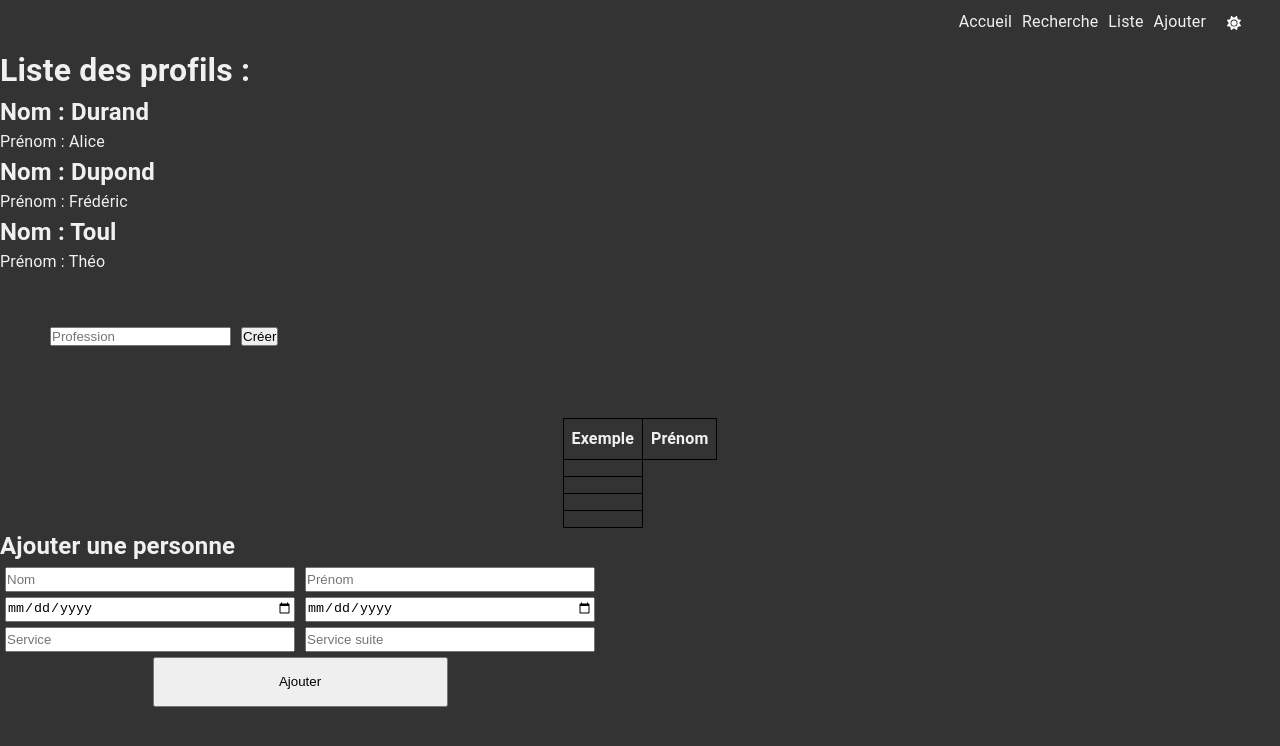
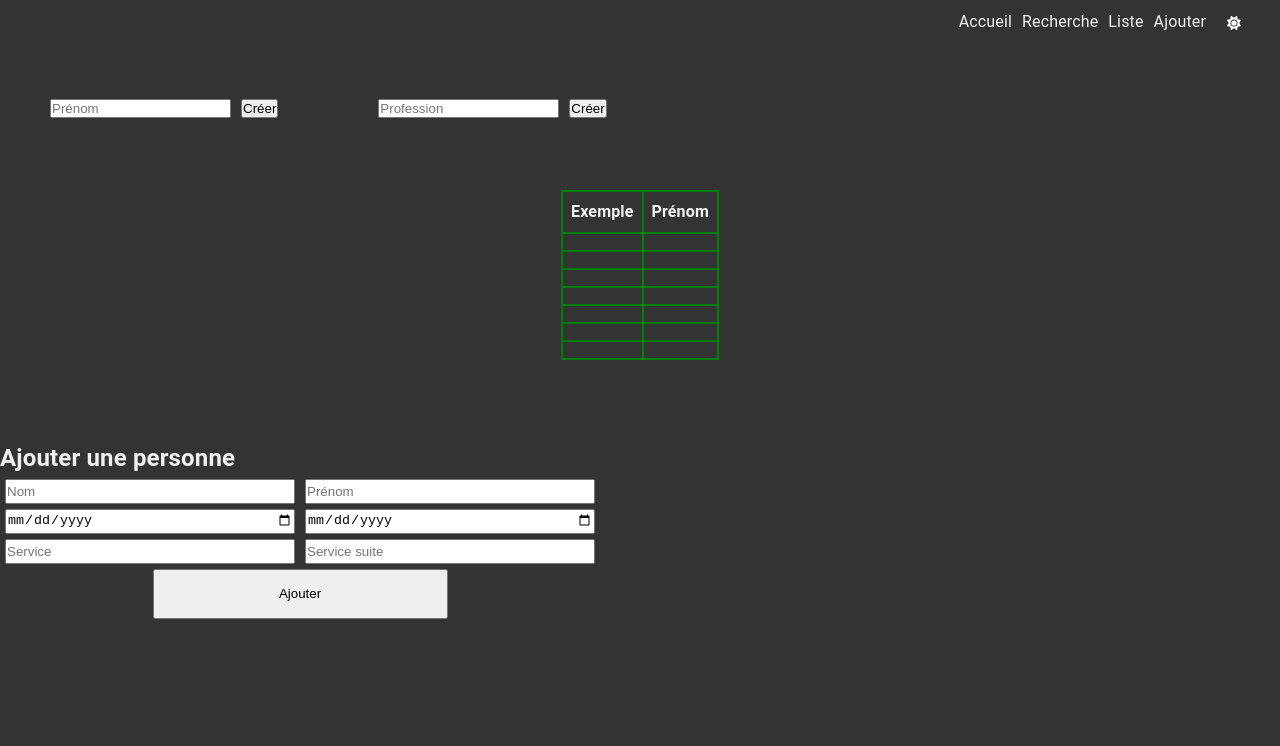
Before and after one commit to ELodieDenis/App-entreprise-salari-s, a React (Vite) app: page /ajouter in a window 1280 px wide. Shown: the top 746 px of the page. Built offline with nearby package versions, Linux system fonts and the light colour scheme.

Commit message:
avancée tableau

```diff
--- a/src/App.jsx
+++ b/src/App.jsx
@@ -35,9 +35,16 @@ const toggleMode = () => {
 
 const isDark = theme.palette.mode === "dark"
 
+
 useEffect(() => {
   document.body.className = isDark ? "dark" : "white";
-}, [isDark]);
+  const table = document.querySelector('table')
+const ths = document.querySelectorAll('th')
+  table.style.border = isDark ? '2px solid green' : "2px solid blue"
+  ths.forEach((th) => {
+    th.style.border = isDark ? '2px solid green' : '2px solid blue'
+  })
+}, [mode]);
 
 const [ hoveredIndex, setHoveredIndex ] = useState(null);
 
--- a/src/Components/ExAddPerson.jsx
+++ b/src/Components/ExAddPerson.jsx
@@ -5,21 +5,30 @@ import { useState, useEffect } from 'react';
 function ExAddPerson() {
 
     const [ valueInput, setValueInput ] = useState("")
-
+    const [ valueInputPrenom, setValueInputPrenom ] = useState("")
     const[ profession, setProfession ] = useState([])
+    const [ prenom, setPrenom ] = useState([])
 
     const handleSubmit = (e) => {
         e.preventDefault();
+        setProfession(prevProfessions => [...prevProfessions, valueInput])
+        setValueInput("")
+        console.log(valueInput)
+    }
 
-        setProfession(prevProfessions => [...prevProfessions, valueInput])
-
-        setValueInput("")
-
-        console.log(valueInput)
+    const handleSubmitPrenom = (e) => {
+        e.preventDefault();
+        setPrenom(prevPrenom => [...prevPrenom, valueInputPrenom])
+        setValueInputPrenom("");
+        console.log(valueInputPrenom)
     }
 
     const handleChange = (e) => {
         setValueInput(e.target.value)
+    }
+
+    const handleChangePrenom = (e) => {
+        setValueInputPrenom(e.target.value)
     }
 
     useEffect(() => {
@@ -29,18 +38,25 @@ function ExAddPerson() {
         }
     }, [profession])
 
+    useEffect(() => {
+        if(prenom.length > 0) {
+            console.log(prenom);
+            console.log(prenom.length)
+        }
+    }, [prenom])
+
     return (
         <div>
-            <h1>Liste des profils :</h1>
+            {/* <h1>Liste des profils :</h1>
 
             <ExProfil nom="Durand" prenom="Alice"/>
             <ExProfil nom="Dupond" prenom="Frédéric"/>
-            <ExProfil nom="Toul" prenom="Théo"/>
-
+            <ExProfil nom="Toul" prenom="Théo"/> */}
+            <div className='form_input' style={{display:'flex'}}>
             <form action="" style={{
                 padding: '50px'}} onSubmit={handleSubmit}>
                 <label>
-                    <input type="text" placeholder='Profession'
+                    <input type="text" placeholder='Prénom'
                     value={valueInput}
                     onChange={handleChange}
                     />
@@ -49,7 +65,20 @@ function ExAddPerson() {
                     marginLeft:'10px'
                 }}>Créer</button>
             </form>
-            <table>
+            <form action="" style={{
+                padding: '50px'}} onSubmit={handleSubmitPrenom}>
+                <label>
+                    <input type="text" placeholder='Profession'
+                    value={valueInput}
+                    onChange={handleChangePrenom}
+                    />
+                </label>
+                <button style={{
+                    marginLeft:'10px'
+                }}>Créer</button>
+            </form>
+            </div>
+            <table className='table_form_input' style={{marginBottom:'80px'}}>
                 <thead>
                     <tr>
                         <th>Exemple</th>
@@ -59,15 +88,31 @@ function ExAddPerson() {
                 <tbody>
                     <tr>
                         <th>{profession[0]}</th>
+                        <th>{prenom[0]}</th>
                     </tr>
                     <tr>
                         <th>{profession[1]}</th>
+                        <th>{prenom[1]}</th>
                     </tr>
                     <tr>
                         <th>{profession[2]}</th>
+                        <th>{prenom[2]}</th>
                     </tr>
                     <tr>
                         <th>{profession[3]}</th>
+                        <th>{prenom[3]}</th>
+                    </tr>
+                    <tr>
+                        <th>{profession[4]}</th>
+                        <th>{prenom[4]}</th>
+                    </tr>
+                    <tr>
+                        <th>{profession[5]}</th>
+                        <th>{prenom[5]}</th>
+                    </tr>
+                    <tr>
+                        <th>{profession[6]}</th>
+                        <th>{prenom[6]}</th>
                     </tr>
                 </tbody>
             </table>
--- a/src/Components/ExProfil.jsx
+++ b/src/Components/ExProfil.jsx
@@ -5,10 +5,8 @@ function ExProfil({nom, prenom}) {
         <div>
             <h2>Nom : {nom}</h2>
             <p>Prénom : {prenom}</p>
-
-
         </div>
-
+//
     );
 };
 
```
